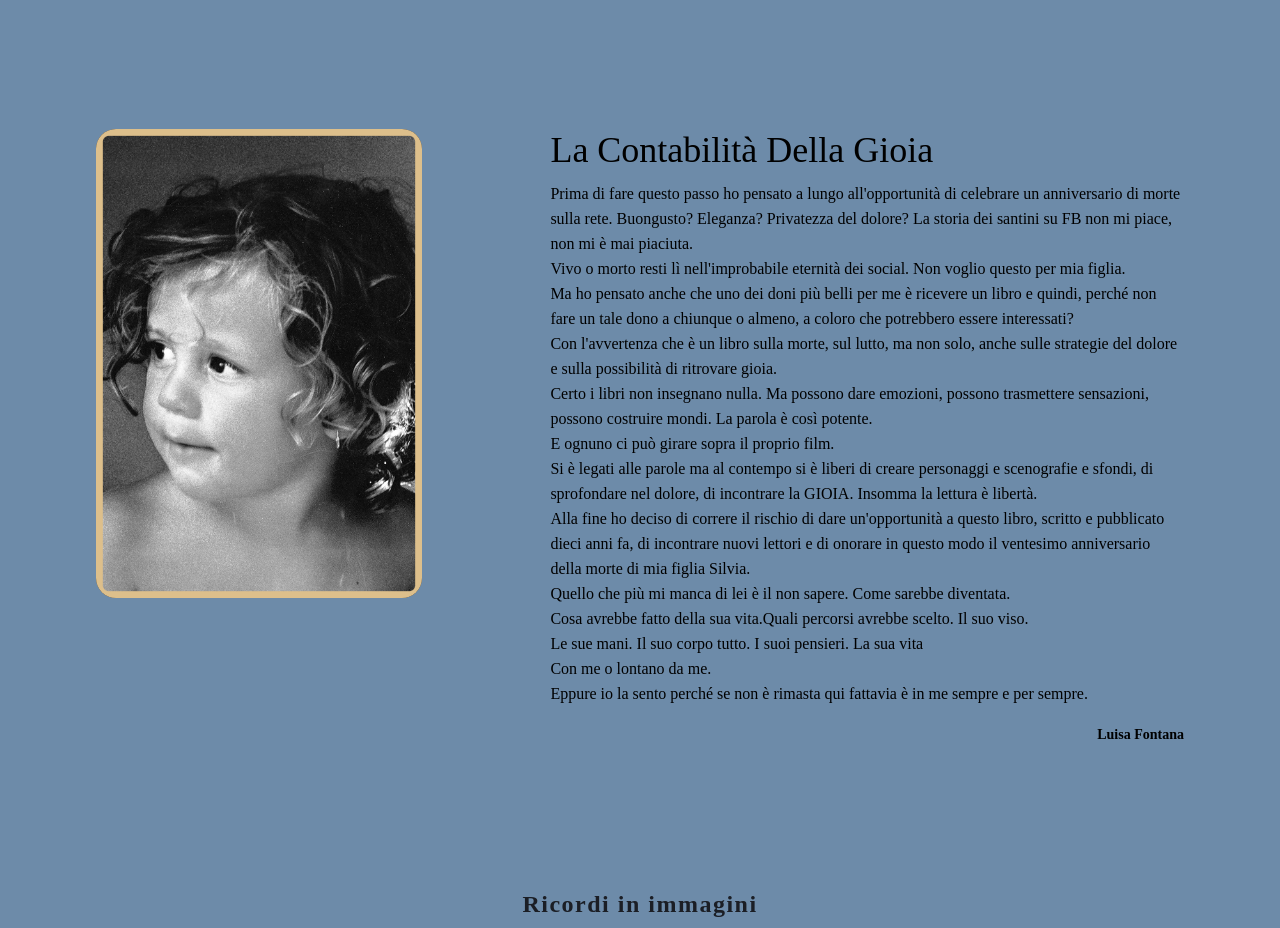
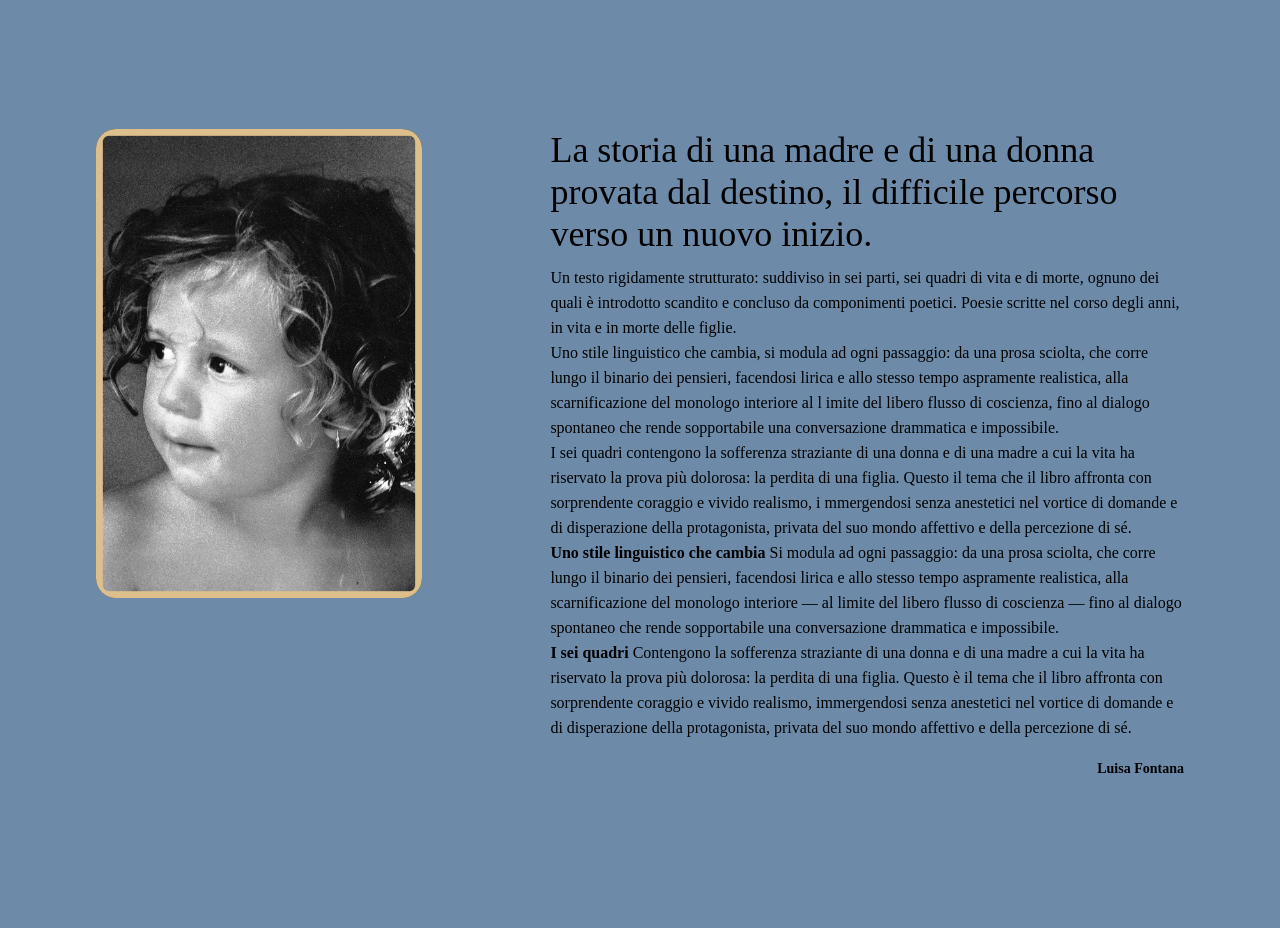
Before and after one commit to Khizar-Alii/ragazza, a React (Vite) app: page / in a window 1280 px wide. Shown: the part 2320-3248 px from the top of the page. Built offline with nearby package versions, Linux system fonts and the light colour scheme; a web font is replaced by a local one.

Commit message:
updated text

```diff
--- a/src/components/twoColumnSection/twoColumnSection.tsx
+++ b/src/components/twoColumnSection/twoColumnSection.tsx
@@ -6,53 +6,52 @@ const TwoColumnSection = () => {
       <div className={styles.contentWrapper}>
         <div className={styles.imageColumn}>
           <div className={styles.imageFrame}>
-            <img
-              src={SilviaImage}
-              alt="Silvia"
-              className={styles.image}
-            />
+            <img src={SilviaImage} alt="Silvia" className={styles.image} />
           </div>
         </div>
 
         <div className={styles.textColumn}>
-          <h2 className={styles.title}>La Contabilità Della Gioia</h2>
+          <h2 className={styles.title}>
+            La storia di una madre e di una donna provata dal destino, il
+            difficile percorso verso un nuovo inizio.
+          </h2>
 
           <div className={styles.textContent}>
             <p>
-              Prima di fare questo passo ho pensato a lungo all'opportunità di celebrare un
-              anniversario di morte sulla rete. Buongusto? Eleganza? Privatezza del dolore?
-              La storia dei santini su FB non mi piace, non mi è mai piaciuta.
-            <br />
-              Vivo o morto resti lì nell'improbabile eternità dei social. Non voglio questo per mia figlia.
-            <br />
-              Ma ho pensato anche che uno dei doni più belli per me è ricevere un libro e
-              quindi, perché non fare un tale dono a chiunque o almeno, a coloro che potrebbero
-              essere interessati?
-            <br />
-              Con l'avvertenza che è un libro sulla morte, sul lutto, ma non solo, anche sulle
-              strategie del dolore e sulla possibilità di ritrovare gioia.
-            <br />
-              Certo i libri non insegnano nulla. Ma possono dare emozioni, possono trasmettere
-              sensazioni, possono costruire mondi. La parola è così potente.
-            <br />
-              E ognuno ci può girare sopra il proprio film.
-            <br />
-              Si è legati alle parole ma al contempo si è liberi di creare personaggi e scenografie
-              e sfondi, di sprofondare nel dolore, di incontrare la GIOIA. Insomma la lettura è libertà.
-            <br />
-              Alla fine ho deciso di correre il rischio di dare un'opportunità a questo libro, scritto
-              e pubblicato dieci anni fa, di incontrare nuovi lettori e di onorare in questo modo il
-              ventesimo anniversario della morte di mia figlia Silvia.
-            <br />
-              Quello che più mi manca di lei è il non sapere. Come sarebbe diventata.
-            <br />
-              Cosa avrebbe fatto della sua vita.Quali percorsi avrebbe scelto. Il suo viso.
-            <br />
-              Le sue mani. Il suo corpo tutto. I suoi pensieri. La sua vita
-            <br />
-              Con me o lontano da me.
-            <br />
-              Eppure io la sento perché se non è rimasta qui fattavia è in me sempre e per sempre.
+              Un testo rigidamente strutturato: suddiviso in sei parti, sei
+              quadri di vita e di morte, ognuno dei quali è introdotto scandito
+              e concluso da componimenti poetici. Poesie scritte nel corso degli
+              anni, in vita e in morte delle figlie.
+              <br />
+              Uno stile linguistico che cambia, si modula ad ogni passaggio: da
+              una prosa sciolta, che corre lungo il binario dei pensieri,
+              facendosi lirica e allo stesso tempo aspramente realistica, alla
+              scarnificazione del monologo interiore al l imite del libero
+              flusso di coscienza, fino al dialogo spontaneo che rende
+              sopportabile una conversazione drammatica e impossibile.
+              <br />
+              I sei quadri contengono la sofferenza straziante di una donna e di
+              una madre a cui la vita ha riservato la prova più dolorosa: la
+              perdita di una figlia. Questo il tema che il libro affronta con
+              sorprendente coraggio e vivido realismo, i mmergendosi senza
+              anestetici nel vortice di domande e di disperazione della
+              protagonista, privata del suo mondo affettivo e della percezione
+              di sé.
+              <br />
+              <strong>Uno stile linguistico che cambia</strong> Si modula ad
+              ogni passaggio: da una prosa sciolta, che corre lungo il binario
+              dei pensieri, facendosi lirica e allo stesso tempo aspramente
+              realistica, alla scarnificazione del monologo interiore — al
+              limite del libero flusso di coscienza — fino al dialogo spontaneo
+              che rende sopportabile una conversazione drammatica e impossibile.
+              <br />
+              <strong>I sei quadri </strong> Contengono la sofferenza straziante
+              di una donna e di una madre a cui la vita ha riservato la prova
+              più dolorosa: la perdita di una figlia. Questo è il tema che il
+              libro affronta con sorprendente coraggio e vivido realismo,
+              immergendosi senza anestetici nel vortice di domande e di
+              disperazione della protagonista, privata del suo mondo affettivo e
+              della percezione di sé.
             </p>
             <p className={styles.signature}>Luisa Fontana</p>
           </div>
```
